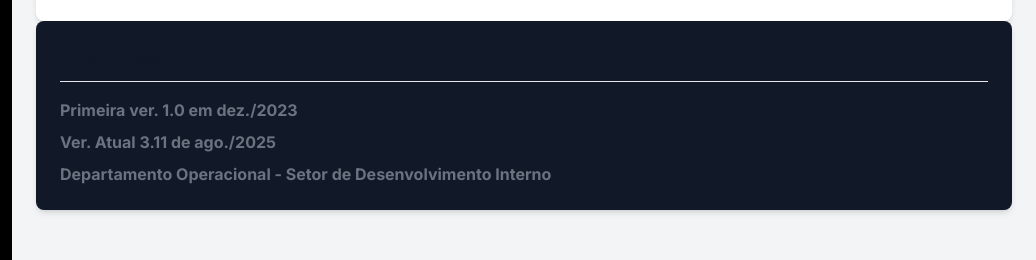
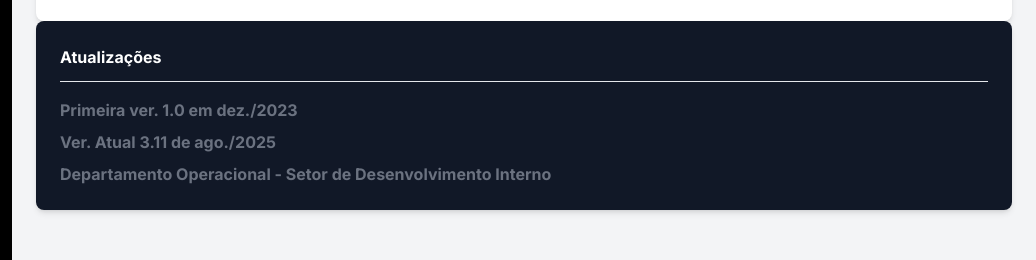
Before and after one commit to operacional-safety/portal-operacinal-safetypark, a plain HTML site: page index.html in a window 1280 px wide. Shown: the part 540-800 px from the top of the page, 244-1280 px from the left. Drawn offline with nearby package versions, Linux system fonts and the light colour scheme.

Commit message:
Update index.html

```diff
--- a/index.html
+++ b/index.html
@@ -190,7 +190,7 @@
                         <p class="text-gray-600">Utilize o menu à esquerda para navegar entre as seções do projeto. Cada área contém as ferramentas e informações necessárias para a execução do planejamento de ações importante aos seu desenvolvimento e de sua equipe.</p>
                     </div>
                      <div class="bg-gray-900 p-6 rounded-lg shadow-md">
-                        <h3 class="text-x3 font-bold text-gray-900 border-b pb-3 mb-4">Atualizações</h3>
+                        <h3 class="text-x3 font-bold text-white border-b pb-3 mb-4">Atualizações</h3>
                         <p class="text-x5 font-bold text-gray-500 mt-2">Primeira ver. 1.0 em dez./2023</p>
                         <p class="text-x5 font-bold text-gray-500 mt-2">Ver. Atual 3.11 de ago./2025</p>
 
```
